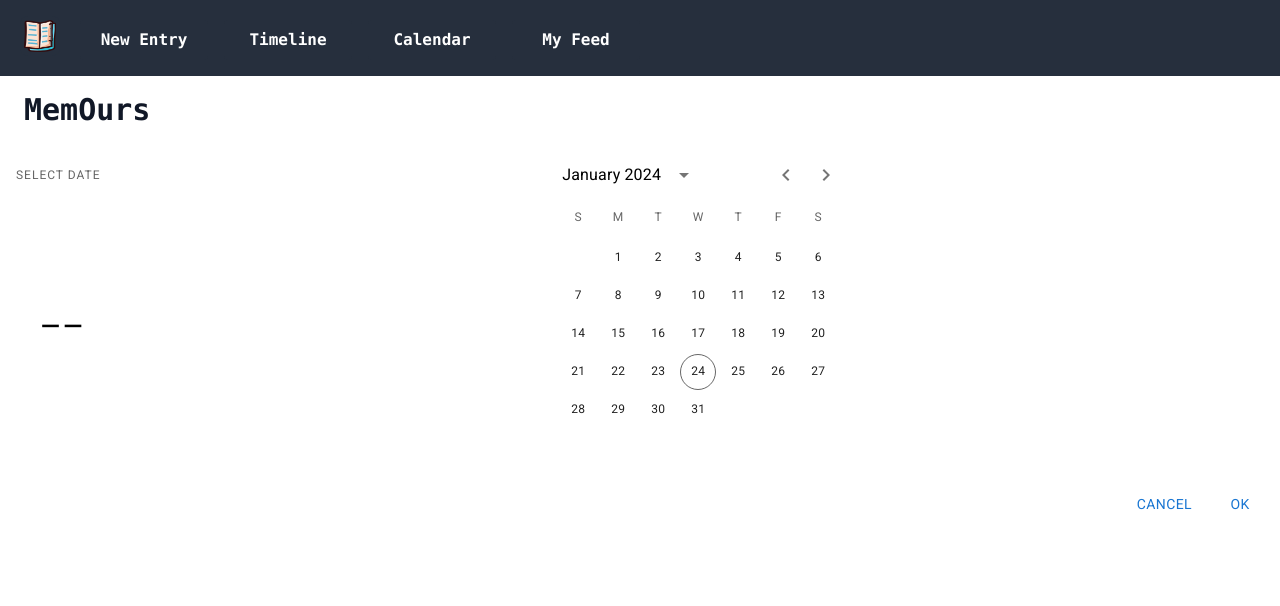
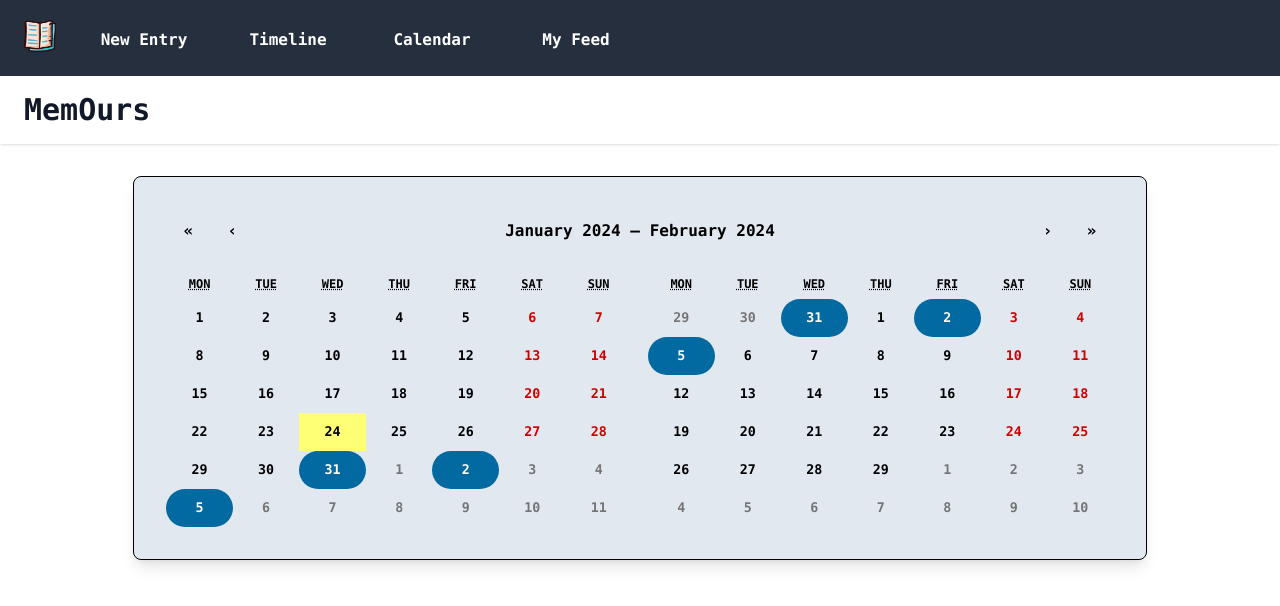
Before and after one commit to jorgetomaylla21/MemOurs, a React app: page /calendar in a window 1280 px wide. Shown: the top 606 px of the page. Built offline with nearby package versions, Linux system fonts and the light colour scheme; no server answers; the HTML template or start-up script is replaced by a standard one.

Commit message:
static calendar view

```diff
--- a/client/src/components/modules/CalendarItems/Calendar.tsx
+++ /dev/null
@@ -1,13 +0,0 @@
-import React from "react";
-import { AdapterDayjs } from "@mui/x-date-pickers/AdapterDayjs";
-import { LocalizationProvider } from "@mui/x-date-pickers/LocalizationProvider";
-import { StaticDatePicker } from "@mui/x-date-pickers/StaticDatePicker";
-
-const Calendar = () => {
-  return (
-    <LocalizationProvider dateAdapter={AdapterDayjs}>
-      <StaticDatePicker orientation="landscape" />
-    </LocalizationProvider>
-  );
-};
-export default Calendar;
--- /dev/null
+++ b/client/src/components/modules/CalendarItems/CalendarView.tsx
@@ -0,0 +1,52 @@
+import React from "react";
+import { useState } from "react";
+import Calendar from "react-calendar";
+import "react-calendar/dist/Calendar.css";
+import { differenceInCalendarDays } from "date-fns";
+
+function isSameDay(a: Date, b: Date): boolean {
+  return differenceInCalendarDays(a, b) === 0;
+}
+
+type ValuePiece = Date | null;
+
+type Value = ValuePiece | [ValuePiece, ValuePiece];
+
+type Props = {
+  userId?: string;
+};
+
+const CalendarView = () => {
+  const [value, onChange] = useState<Value>(new Date());
+  const datesToAddClassTo = [
+    new Date("01/31/2024"),
+    new Date("02/02/2024"),
+    new Date("02/05/2024"),
+  ];
+
+  function tileClassName({ date, view }) {
+    // Add class to tiles in month view only
+    if (view === "month") {
+      // Check if a date React-Calendar wants to check is on the list of dates to add class to
+      if (datesToAddClassTo.find((dDate) => isSameDay(dDate, date))) {
+        return "text-white bg-sky-700 rounded-full";
+      }
+    }
+  }
+
+  return (
+    <div className="flex justify-center items-center p-8 w-full">
+      <Calendar
+        className={
+          "font-mono w-5/6 bg-slate-200 p-8 shadow-lg border-black rounded-lg text-black font-bold"
+        }
+        onChange={onChange}
+        tileClassName={tileClassName}
+        showNeighboringMonth={false}
+        showDoubleView={true}
+      />
+    </div>
+  );
+};
+
+export default CalendarView;
--- a/client/src/components/pages/CalendarPage.tsx
+++ b/client/src/components/pages/CalendarPage.tsx
@@ -1,10 +1,10 @@
 import React from "react";
 import MyDatePicker from "../modules/EditorItems/DatePicker";
 import "./Home.css";
-import Calendar from "../modules/CalendarItems/Calendar";
+import CalendarView from "../modules/CalendarItems/CalendarView";
 
 const CalendarPage = () => {
-  return <Calendar />;
+  return <CalendarView />;
 };
 
 export default CalendarPage;
```
